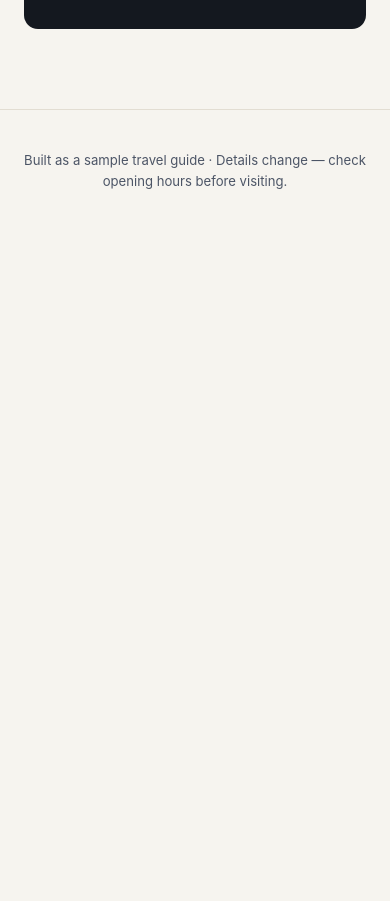
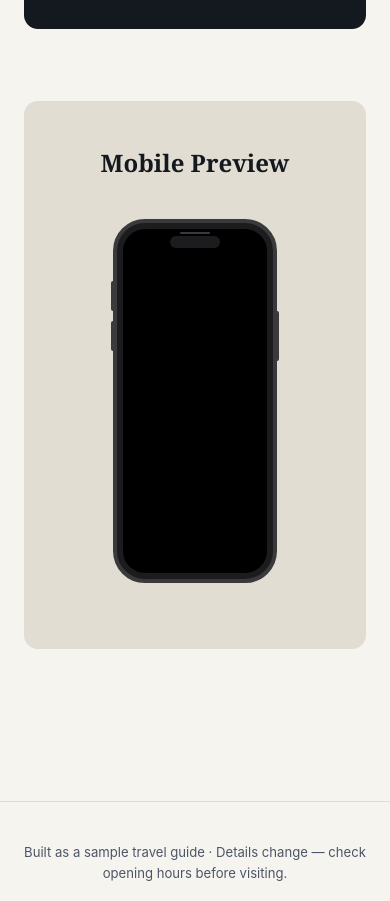
Before and after one commit to erich-n-sato/sao-paulo-blog, a plain HTML site: page index.html in a window 390 px wide. Shown: the part 7418-8319 px from the top of the page. Before the commit the page ends 7666 px from the top, so only its background shows below. Drawn offline with Linux system fonts and the light colour scheme.

Commit message:
Add iPhone SVG preview

```diff
--- a/index.html
+++ b/index.html
@@ -321,6 +321,22 @@
 
   .hidden { display: none !important; }
 
+  .preview-container {
+    display: flex;
+    flex-direction: column;
+    align-items: center;
+    justify-content: center;
+    gap: 1.5rem;
+    margin: 4.5rem 0;
+    padding: 3rem;
+    background: var(--line);
+    border-radius: var(--radius);
+  }
+  .preview-container h2 {
+    font-size: 1.5rem;
+    color: var(--ink);
+  }
+
   @media (max-width: 600px) {
     header { padding: 4.5rem 1.2rem 4.5rem; }
     .stats { gap: 1.6rem; }
@@ -565,6 +581,19 @@
     </div>
   </section>
 
+  <div class="preview-container">
+    <h2>Mobile Preview</h2>
+    <svg width="200" height="400" viewBox="0 0 200 400" xmlns="http://www.w3.org/2000/svg">
+      <rect x="20" y="20" width="160" height="360" rx="30" ry="30" fill="#1c1c1e" stroke="#3a3a3c" stroke-width="4" />
+      <rect x="28" y="28" width="144" height="344" rx="22" ry="22" fill="#000" />
+      <rect x="75" y="35" width="50" height="12" rx="6" ry="6" fill="#1c1c1e" />
+      <rect x="16" y="80" width="4" height="30" rx="2" fill="#3a3a3c" />
+      <rect x="16" y="120" width="4" height="30" rx="2" fill="#3a3a3c" />
+      <rect x="180" y="110" width="4" height="50" rx="2" fill="#3a3a3c" />
+      <rect x="85" y="31" width="30" height="2" rx="1" fill="#3a3a3c" />
+    </svg>
+  </div>
+
 </main>
 
 <footer>
```
